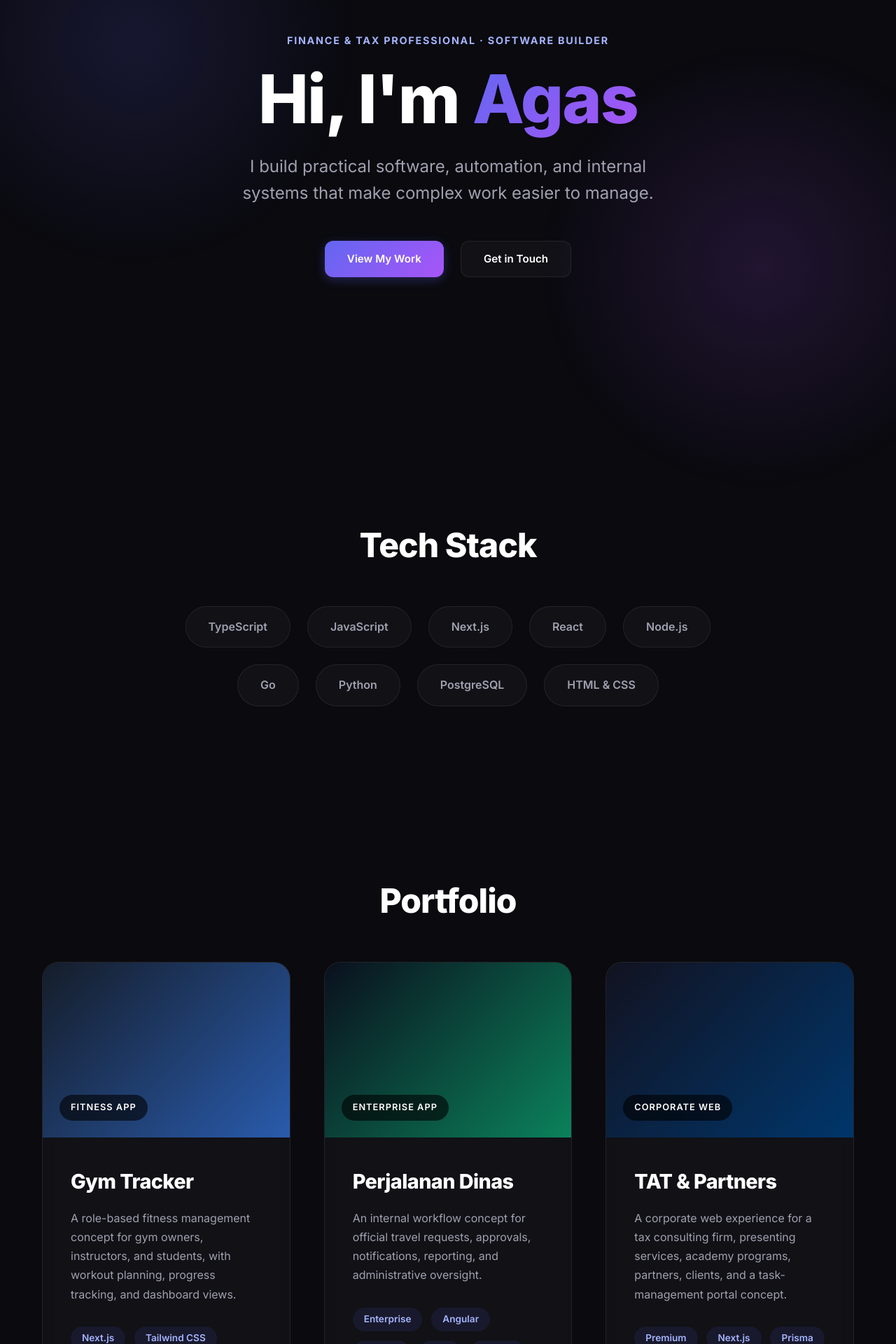
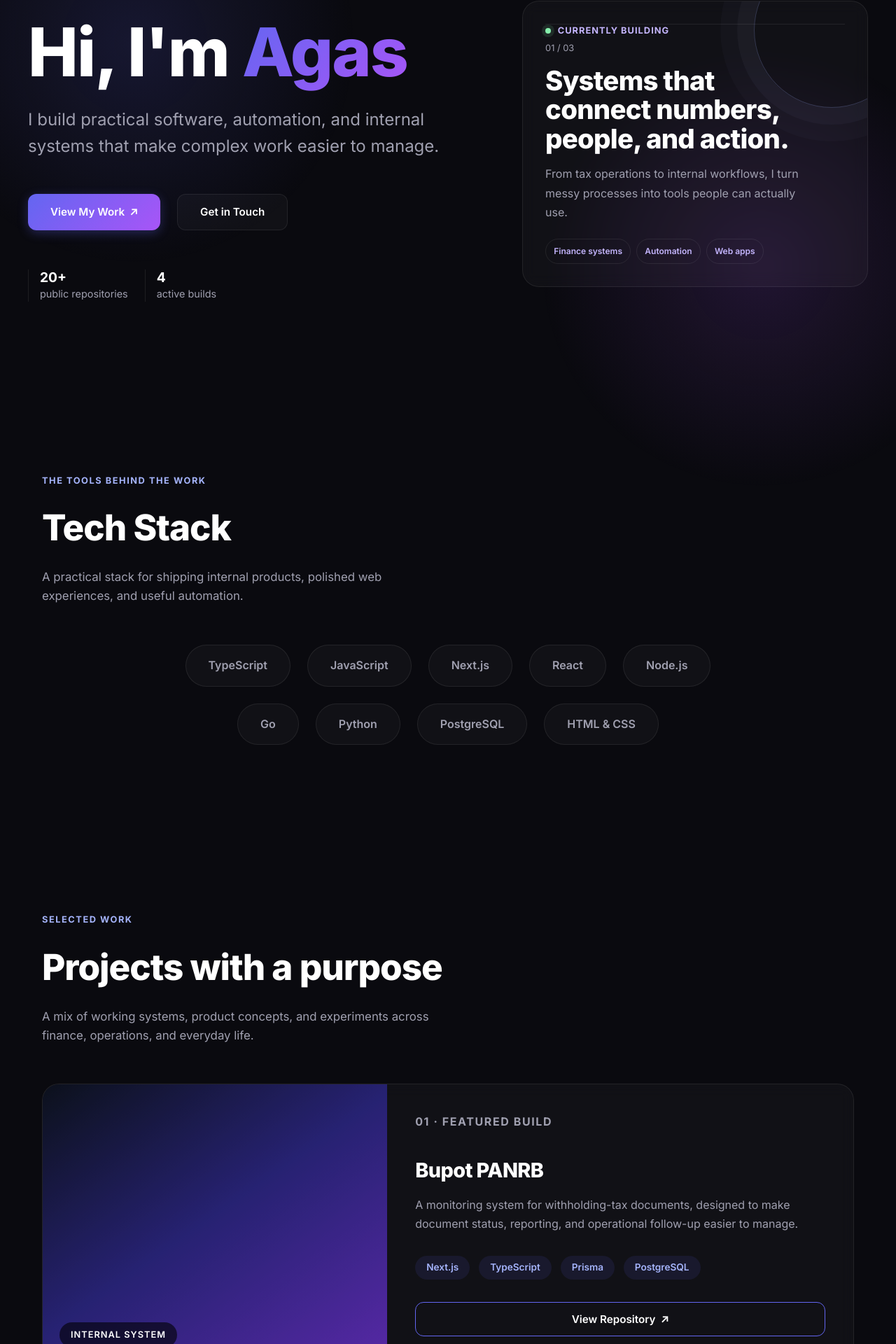
Before and after one commit to agas007/agas007.github.io, a Next.js app: page / in a window 1280 px wide. Shown: the part 179-2099 px from the top of the page at 70% size. Built offline with nearby package versions, Linux system fonts and the light colour scheme.

Commit message:
feat(homepage): redesign hero and portfolio sections

```diff
--- a/src/app/globals.css
+++ b/src/app/globals.css
@@ -21,6 +21,10 @@ a {
 
 html {
   scroll-behavior: smooth;
+}
+
+section {
+  scroll-margin-top: 96px;
 }
 
 body {
@@ -124,19 +128,47 @@ nav {
 }
 
 .section-title {
-  font-size: 3rem;
-  margin-bottom: 3rem;
-  text-align: center;
+  font-size: clamp(2.2rem, 4vw, 3.5rem);
+  margin-bottom: 1rem;
+  text-align: left;
+}
+
+.section-heading {
+  max-width: 680px;
+  margin-bottom: 3.5rem;
+}
+
+.section-kicker {
+  color: #a5b4fc;
+  font-size: 0.8rem;
+  font-weight: 700;
+  letter-spacing: 0.12em;
+  margin-bottom: 1rem;
+  text-transform: uppercase;
+}
+
+.section-lede {
+  color: var(--text-secondary);
+  font-size: 1.05rem;
+  max-width: 580px;
 }
 
 /* Hero Section */
 .hero {
-  height: 100vh;
+  min-height: min(860px, 92vh);
   display: flex;
   align-items: center;
   justify-content: center;
-  text-align: center;
-  padding: 0 20px;
+  padding: 9rem 2rem 7rem;
+}
+
+.hero-grid {
+  width: 100%;
+  max-width: 1200px;
+  display: grid;
+  grid-template-columns: minmax(0, 1.1fr) minmax(320px, 0.9fr);
+  align-items: center;
+  gap: clamp(3rem, 8vw, 8rem);
 }
 
 .hero-content {
@@ -156,6 +188,7 @@ nav {
   font-size: clamp(3.5rem, 8vw, 6rem);
   margin-bottom: 1.5rem;
   line-height: 1.1;
+  max-width: 720px;
 }
 
 .subtitle {
@@ -163,14 +196,131 @@ nav {
   color: var(--text-secondary);
   margin-bottom: 3rem;
   max-width: 600px;
-  margin-inline: auto;
+}
+
+.hero-proof {
+  display: flex;
+  flex-wrap: wrap;
+  gap: 1.5rem;
+  margin-top: 3.5rem;
+  color: var(--text-secondary);
+  font-size: 0.9rem;
+}
+
+.hero-proof span {
+  padding-left: 1rem;
+  border-left: 1px solid var(--glass-border);
+}
+
+.hero-proof strong {
+  display: block;
+  color: var(--text-primary);
+  font-size: 1.2rem;
+  line-height: 1.2;
+}
+
+.hero-panel {
+  position: relative;
+  padding: 2rem;
+  min-height: 390px;
+  display: flex;
+  flex-direction: column;
+  justify-content: flex-end;
+  background: linear-gradient(145deg, rgba(99, 102, 241, 0.16), rgba(255, 255, 255, 0.025) 55%, rgba(168, 85, 247, 0.12));
+  overflow: hidden;
+}
+
+.hero-panel::before {
+  content: "";
+  position: absolute;
+  width: 220px;
+  height: 220px;
+  top: -70px;
+  right: -60px;
+  border: 1px solid rgba(165, 180, 252, 0.24);
+  border-radius: 50%;
+  box-shadow: 0 0 0 24px rgba(165, 180, 252, 0.04), 0 0 0 48px rgba(165, 180, 252, 0.025);
+}
+
+.hero-panel-top,
+.hero-panel-index,
+.hero-panel h2,
+.hero-panel-copy,
+.hero-panel-tags,
+.hero-panel-line {
+  position: relative;
+  z-index: 1;
+}
+
+.hero-panel-top {
+  position: absolute;
+  top: 2rem;
+  left: 2rem;
+  display: flex;
+  align-items: center;
+  gap: 0.6rem;
+  color: #c4b5fd;
+  font-size: 0.8rem;
+  font-weight: 700;
+  letter-spacing: 0.08em;
+  text-transform: uppercase;
+}
+
+.status-dot {
+  width: 8px;
+  height: 8px;
+  border-radius: 50%;
+  background: #86efac;
+  box-shadow: 0 0 0 5px rgba(134, 239, 172, 0.12);
+}
+
+.hero-panel-line {
+  width: 100%;
+  height: 1px;
+  margin-bottom: 1.5rem;
+  background: var(--glass-border);
+}
+
+.hero-panel-index {
+  color: var(--text-secondary);
+  font-size: 0.8rem;
+  margin-bottom: 1rem;
+}
+
+.hero-panel h2 {
+  max-width: 390px;
+  font-size: clamp(1.8rem, 3vw, 2.6rem);
+  line-height: 1.08;
+  margin-bottom: 1rem;
+}
+
+.hero-panel-copy {
+  max-width: 390px;
+  color: var(--text-secondary);
+  line-height: 1.7;
+}
+
+.hero-panel-tags {
+  display: flex;
+  flex-wrap: wrap;
+  gap: 0.5rem;
+  margin-top: 1.5rem;
+}
+
+.hero-panel-tags span {
+  padding: 0.45rem 0.7rem;
+  border: 1px solid var(--glass-border);
+  border-radius: 999px;
+  color: #c4b5fd;
+  font-size: 0.75rem;
+  font-weight: 600;
 }
 
 /* Buttons */
 .cta-group {
   display: flex;
   gap: 1.5rem;
-  justify-content: center;
+  justify-content: flex-start;
 }
 
 .btn {
@@ -186,6 +336,10 @@ nav {
   align-items: center;
   justify-content: center;
   text-align: center;
+}
+
+.btn span {
+  margin-left: 0.45rem;
 }
 
 .btn-primary {
@@ -264,8 +418,23 @@ nav {
 /* Portfolio */
 .portfolio-grid {
   display: grid;
-  grid-template-columns: repeat(auto-fit, minmax(350px, 1fr));
+  grid-template-columns: repeat(12, minmax(0, 1fr));
   gap: 3rem;
+}
+
+.portfolio-card {
+  grid-column: span 6;
+}
+
+.portfolio-card-featured {
+  grid-column: 1 / -1;
+  display: grid;
+  grid-template-columns: minmax(280px, 0.85fr) minmax(0, 1.15fr);
+}
+
+.portfolio-card-featured .card-image {
+  height: 100%;
+  min-height: 300px;
 }
 
 .glass-card {
@@ -278,7 +447,7 @@ nav {
 }
 
 .glass-card:hover {
-  transform: translateY(-15px);
+  transform: translateY(-8px);
   border-color: rgba(255, 255, 255, 0.2);
   box-shadow: 0 20px 40px rgba(0, 0, 0, 0.4);
 }
@@ -316,6 +485,10 @@ nav {
   background: linear-gradient(135deg, #1e293b, #3b82f6);
 }
 
+.bupot-img {
+  background: linear-gradient(145deg, #111827 0%, #3730a3 48%, #7c3aed 100%);
+}
+
 .project-2-img {
   background: linear-gradient(135deg, #0f172a, #10b981);
 }
@@ -330,7 +503,16 @@ nav {
 
 .card-content h3 {
   font-size: 1.8rem;
+  margin-bottom: 0.8rem;
+}
+
+.project-number {
+  color: #a5b4fc;
+  font-size: 0.75rem;
+  font-weight: 700;
+  letter-spacing: 0.1em;
   margin-bottom: 1rem;
+  text-transform: uppercase;
 }
 
 .card-content p {
@@ -397,6 +579,24 @@ footer {
       padding: 80px 20px;
   }
 
+  .hero {
+      min-height: auto;
+      padding: 8rem 1.25rem 5rem;
+  }
+
+  .hero-grid {
+      grid-template-columns: 1fr;
+      gap: 3rem;
+  }
+
+  .hero-content {
+      text-align: left;
+  }
+
+  .hero-panel {
+      min-height: 340px;
+  }
+
   .card-content {
       padding: 1.5rem;
   }
@@ -405,7 +605,11 @@ footer {
       flex-direction: column;
       width: 100%;
       max-width: 300px;
-      margin: 0 auto;
+      margin: 0;
+  }
+
+  .hero-proof {
+      margin-top: 2.5rem;
   }
 
   .eyebrow {
@@ -419,4 +623,23 @@ footer {
       margin: 0 auto;
       max-width: 300px;
   }
+
+  .portfolio-grid {
+      grid-template-columns: 1fr;
+      gap: 2rem;
+  }
+
+  .portfolio-card,
+  .portfolio-card-featured {
+      grid-column: auto;
+  }
+
+  .portfolio-card-featured {
+      display: block;
+  }
+
+  .portfolio-card-featured .card-image {
+      height: 220px;
+      min-height: 0;
+  }
 }
--- a/src/app/page.tsx
+++ b/src/app/page.tsx
@@ -73,19 +73,45 @@ export default function Home() {
 
       <main>
           <section id="about" className="hero">
+              <div className="hero-grid">
                 <div className="hero-content fade-in">
                     <p className="eyebrow">Finance &amp; tax professional · software builder</p>
                     <h1>Hi, {"I'm"} <span className="highlight">Agas</span></h1>
                     <p className="subtitle">I build practical software, automation, and internal systems that make complex work easier to manage.</p>
                     <div className="cta-group">
-                      <a href="#portfolio" className="btn btn-primary">View My Work</a>
+                        <a href="#portfolio" className="btn btn-primary">View My Work <span aria-hidden="true">↗</span></a>
                         <a href="#contact" className="btn btn-secondary">Get in Touch</a>
                     </div>
+                    <div className="hero-proof">
+                        <span><strong>20+</strong> public repositories</span>
+                        <span><strong>4</strong> active builds</span>
+                    </div>
+                </div>
+
+                <aside className="hero-panel glass-card fade-in">
+                    <div className="hero-panel-top">
+                        <span className="status-dot"></span>
+                        <span>Currently building</span>
+                    </div>
+                    <div className="hero-panel-line"></div>
+                    <p className="hero-panel-index">01 / 03</p>
+                    <h2>Systems that connect numbers, people, and action.</h2>
+                    <p className="hero-panel-copy">From tax operations to internal workflows, I turn messy processes into tools people can actually use.</p>
+                    <div className="hero-panel-tags">
+                        <span>Finance systems</span>
+                        <span>Automation</span>
+                        <span>Web apps</span>
+                    </div>
+                </aside>
               </div>
           </section>
 
           <section id="tech-stack" className="section">
-              <h2 className="section-title fade-in">Tech Stack</h2>
+              <div className="section-heading fade-in">
+                <p className="section-kicker">The tools behind the work</p>
+                <h2 className="section-title">Tech Stack</h2>
+                <p className="section-lede">A practical stack for shipping internal products, polished web experiences, and useful automation.</p>
+              </div>
               <div className="tech-grid fade-in">
                   <div className="tech-card js">TypeScript</div>
                   <div className="tech-card js">JavaScript</div>
@@ -100,8 +126,35 @@ export default function Home() {
           </section>
 
           <section id="portfolio" className="section">
-              <h2 className="section-title fade-in">Portfolio</h2>
+              <div className="section-heading fade-in">
+                <p className="section-kicker">Selected work</p>
+                <h2 className="section-title">Projects with a purpose</h2>
+                <p className="section-lede">A mix of working systems, product concepts, and experiments across finance, operations, and everyday life.</p>
+              </div>
               <div className="portfolio-grid fade-in">
+                  {/* Bupot PANRB Portfolio Card */}
+                  <div className="portfolio-card portfolio-card-featured glass-card">
+                      <div className="card-image bupot-img">
+                           <div className="card-image-overlay">
+                              <span>Internal System</span>
+                           </div>
+                      </div>
+                      <div className="card-content">
+                          <p className="project-number">01 · Featured build</p>
+                          <h3>Bupot PANRB</h3>
+                          <p>A monitoring system for withholding-tax documents, designed to make document status, reporting, and operational follow-up easier to manage.</p>
+                          <div className="tags">
+                              <span>Next.js</span>
+                              <span>TypeScript</span>
+                              <span>Prisma</span>
+                              <span>PostgreSQL</span>
+                          </div>
+                          <div className="button-group">
+                              <a href="https://github.com/agas007/bupot-panrb" target="_blank" className="btn btn-outline" rel="noreferrer">View Repository <span aria-hidden="true">↗</span></a>
+                          </div>
+                      </div>
+                  </div>
+
                   {/* Gym Tracker Portfolio Card */}
                   <div className="portfolio-card glass-card">
                       <div className="card-image gym-tracker-img">
@@ -110,6 +163,7 @@ export default function Home() {
                            </div>
                       </div>
                       <div className="card-content">
+                          <p className="project-number">02 · Product concept</p>
                           <h3>Gym Tracker</h3>
                           <p>A role-based fitness management concept for gym owners, instructors, and students, with workout planning, progress tracking, and dashboard views.</p>
                           <div className="tags">
@@ -133,6 +187,7 @@ export default function Home() {
                            </div>
                       </div>
                       <div className="card-content">
+                          <p className="project-number">03 · Workflow concept</p>
                           <h3>Perjalanan Dinas</h3>
                           <p>An internal workflow concept for official travel requests, approvals, notifications, reporting, and administrative oversight.</p>
                           <div className="tags">
@@ -157,6 +212,7 @@ export default function Home() {
                            </div>
                       </div>
                       <div className="card-content">
+                          <p className="project-number">04 · Client experience</p>
                           <h3>TAT & Partners</h3>
                           <p>A corporate web experience for a tax consulting firm, presenting services, academy programs, partners, clients, and a task-management portal concept.</p>
                           <div className="tags">
@@ -177,7 +233,10 @@ export default function Home() {
           </section>
 
           <section id="contact" className="section">
-              <h2 className="section-title fade-in">Get In Touch</h2>
+              <div className="section-heading fade-in">
+                <p className="section-kicker">Have something in mind?</p>
+                <h2 className="section-title">Let&apos;s make it useful.</h2>
+              </div>
               <div className="contact-card glass-card fade-in">
                   <p>Have a project involving finance workflows, tax operations, internal tools, or web applications? Let&apos;s connect.</p>
                   <div className="contact-actions">
```
Lines whose indentation alone changed are shown as unchanged.
